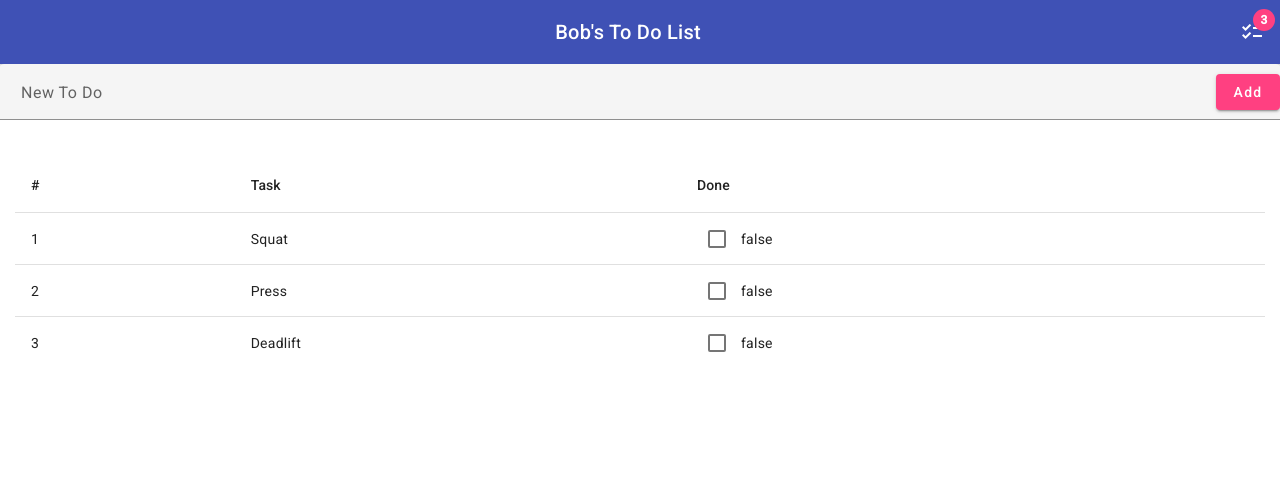
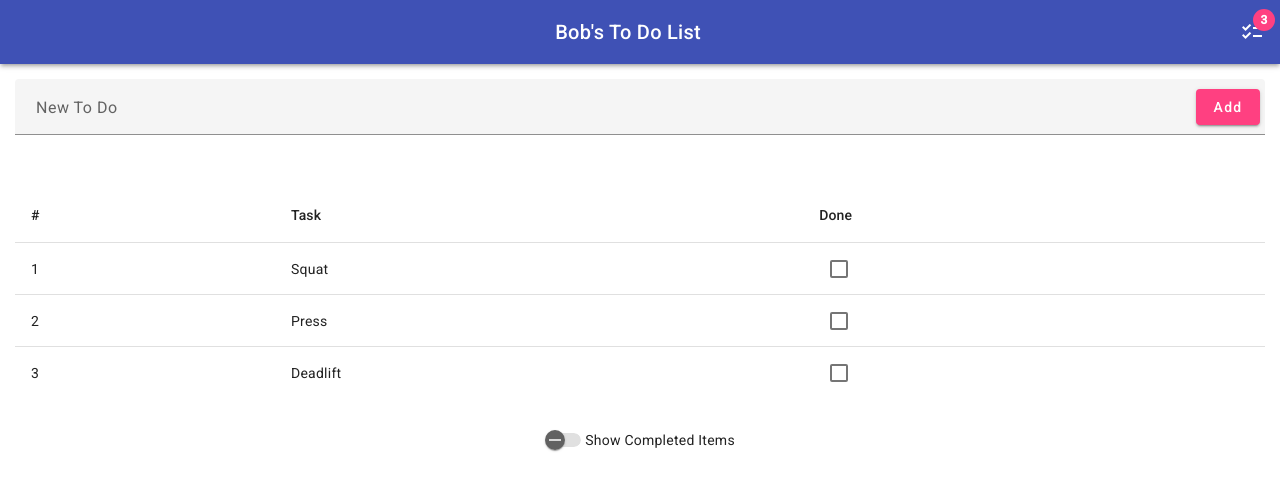
Before and after one commit to fukiIsABadDog/Todo, an Angular app: page / in a window 1280 px wide. Shown: the top 490 px of the page. Built offline with nearby package versions, Linux system fonts and the light colour scheme.

Commit message:
Add showComplete logic and display

```diff
--- a/src/app/app.component.css
+++ b/src/app/app.component.css
@@ -1,5 +1,5 @@
 .spacer{
-    flex: 1 1 auto
+    flex: 1 1 auto;
 
 }
 .tableContainer{
@@ -7,5 +7,18 @@
 }
 
 .fullWidth{
-    width: 100%
+    width: 100%;
 }
+
+.inputContainer{
+    margin: 15px 15px 15px;
+}
+
+.addButton{
+    margin: 5px;
+}
+
+.toggleContainer {
+     margin: 15px;
+     display: flex;
+    }
--- a/src/app/app.component.html
+++ b/src/app/app.component.html
@@ -11,7 +11,7 @@
     <mat-label style="padding-left: 5px;"> New To Do</mat-label>
     <input matInput placeholder="Enter description" #todoText>
     <button matSuffix mat-raised-button color="accent" class="addButton"
-      (click)="addItem(todoText.value); todoText.value=' ' "> Add </button>
+      (click)="addItem(todoText.value); todoText.value='' "> Add </button>
   </mat-form-field>
 </div>
 
@@ -30,10 +30,8 @@
     <ng-container matColumnDef="done">
       <th mat-header-cell *matHeaderCellDef>Done</th>
       <td mat-cell *matCellDef="let item">
-        <mat-checkbox [(ngModel)]="item.complete" color="primary">
-          {{item.complete}}
-        </mat-checkbox>
-        </td>
+        <mat-checkbox [(ngModel)]="item.complete" color="primary"></mat-checkbox>
+      </td>
     </ng-container>
 
     <tr mat-header-row *matHeaderRowDef="['id', 'task', 'done']"></tr>
@@ -41,4 +39,12 @@
   </table>
 </div>
 
+<div class="toggleContainer">
+  <span class="spacer"></span>
+  <mat-slide-toggle [(ngModel)]="showComplete">
+    Show Completed Items
+  </mat-slide-toggle>
+  <span class="spacer"></span>
+</div>
+
 <router-outlet></router-outlet>
--- a/src/app/app.component.ts
+++ b/src/app/app.component.ts
@@ -23,6 +23,14 @@
   }
 
   get items(): readonly TodoItem[]{
-    return this.list.items.filter(item => !item.complete);
+    return this.list.items.filter(item => this.showComplete || !item.complete);
   }
+
+  addItem(newItem: string){
+    if (newItem != ""){
+      this.list.addItem(newItem)
+    }
+  }
+
+  showComplete: boolean = false;
 }
--- a/src/app/todoList.ts
+++ b/src/app/todoList.ts
@@ -9,7 +9,7 @@
         return this.todoItems;
     }
 
-    additem(task: string){
+    addItem(task: string){
         this.todoItems.push(new TodoItem(task));
     }
 }
```
